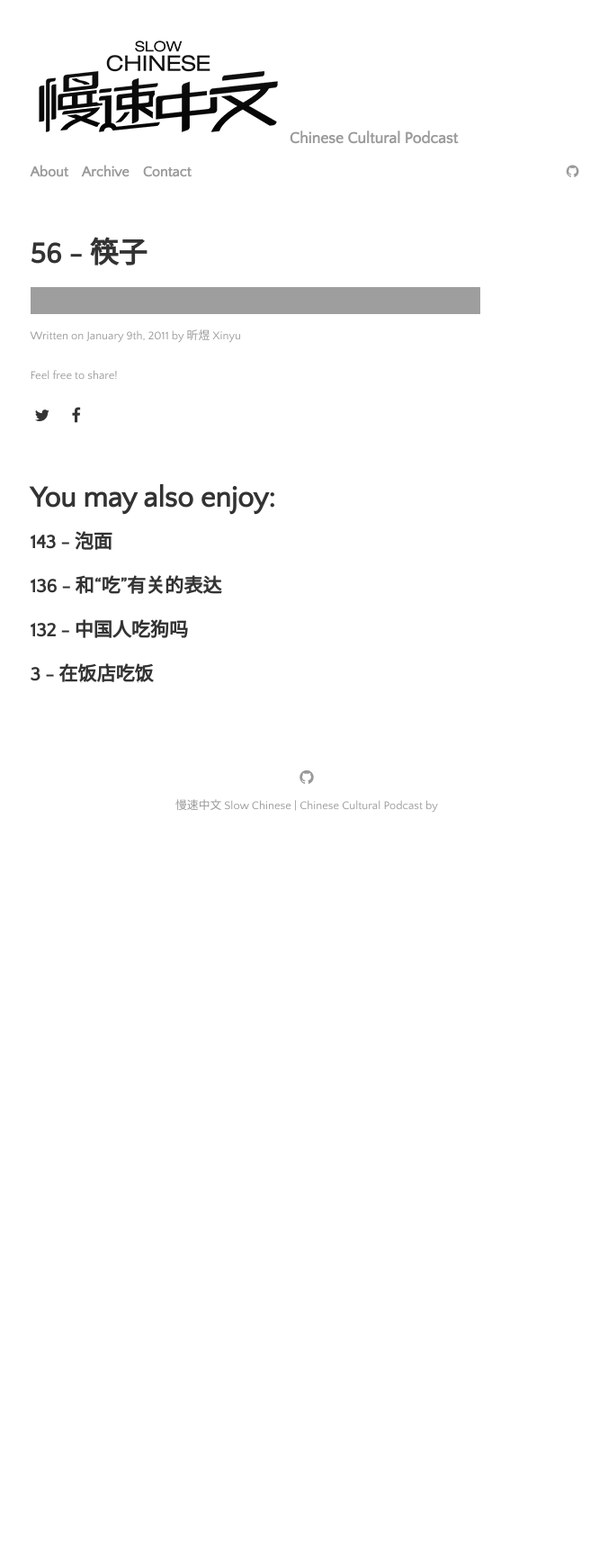
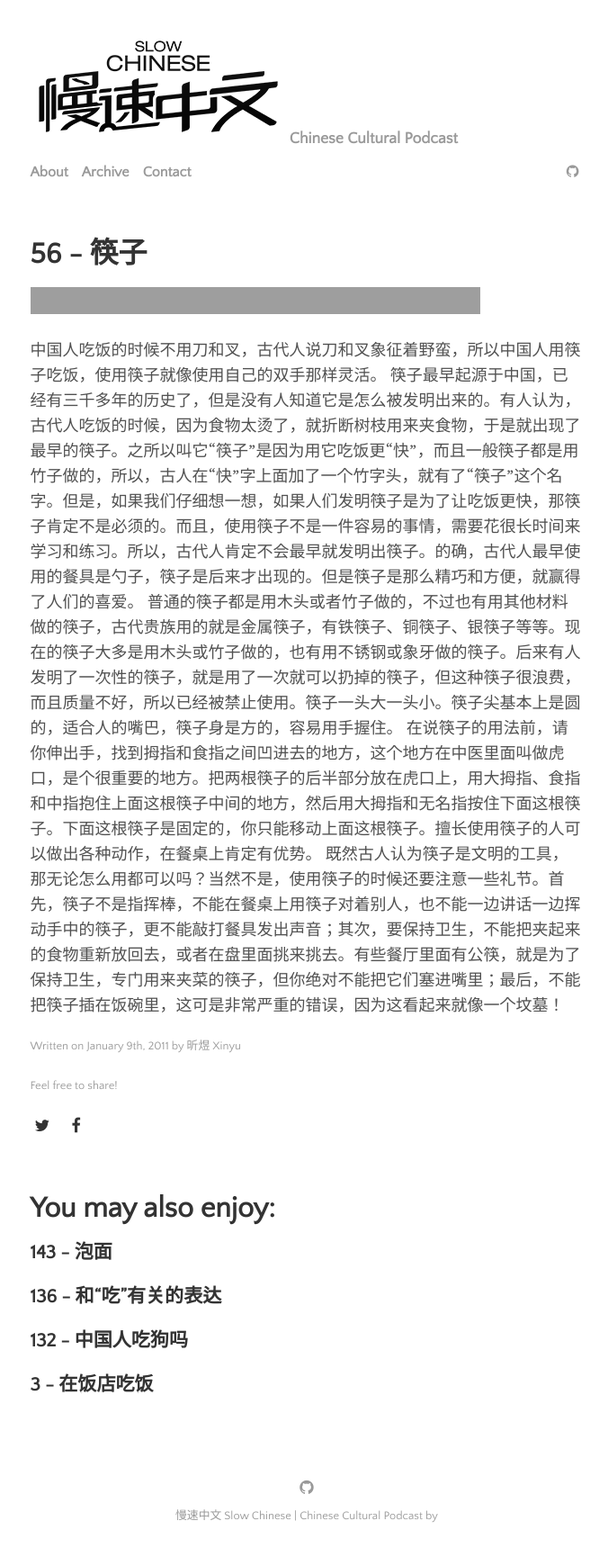
Before and after one commit to kitchenknif/SlowChinese, a Jekyll site: the page built from _posts/2011-01-09--056-kuai-zi.md, in a window 1280 px wide. Shown: the whole page at 90% size, without its empty margins (299-975 px from the left). Built offline with Jekyll 4.4.1, drawn with Linux system fonts in a browser that asks for light colours; nearby versions of some CDN libraries; before the commit the page ends 941 px from its top, so only the background shows below that; grey boxes are pictures that could not be loaded.

Commit message:
fixed one broken post

```diff
--- a/_posts/2011-01-09--056-kuai-zi.md
+++ b/_posts/2011-01-09--056-kuai-zi.md
@@ -6,9 +6,21 @@ date: 2011-01-09
 tags: [吃饭, 筷子, ]
 categories: ["History-and-Tradition", ]
 file: //archive.org/download/slowchinese_201909/Slow_Chinese_056.mp3
-summary: ""
+summary: "
+中国人吃饭的时候不用刀和叉，古代人说刀和叉象征着野蛮，所以中国人用筷子吃饭，使用筷子就像使用自己的双手那样灵活。
+筷子最早起源于中国，已经有三千多年的历史了，但是没有人知道它是怎么被发明出来的。有人认为，古代人吃饭的时候，因为食物太烫了，就折断树枝用来夹食物，于是就出现了最早的筷子。之所以叫它“筷子”是因为用它吃饭更“快”，而且一般筷子都是用竹子做的，所以，古人在“快”字上面加了一个竹字头，就有了“筷子”这个名字。但是，如果我们仔细想一想，如果人们发明筷子是为了让吃饭更快，那筷子肯定不是必须的。而且，使用筷子不是一件容易的事情，需要花很长时间来学习和练习。所以，古代人肯定不会最早就发明出筷子。的确，古代人最早使用的餐具是勺子，筷子是后来才出现的。但是筷子是那么精巧和方便，就赢得了人们的喜爱。
+普通的筷子都是用木头或者竹子做的，不过也有用其他材料做的筷子，古代贵族用的就是金属筷子，有铁筷子、铜筷子、银筷子等等。现在的筷子大多是用木头或竹子做的，也有用不锈钢或象牙做的筷子。后来有人发明了一次性的筷子，就是用了一次就可以扔掉的筷子，但这种筷子很浪费，而且质量不好，所以已经被禁止使用。筷子一头大一头小。筷子尖基本上是圆的，适合人的嘴巴，筷子身是方的，容易用手握住。
+在说筷子的用法前，请你伸出手，找到拇指和食指之间凹进去的地方，这个地方在中医里面叫做虎口，是个很重要的地方。把两根筷子的后半部分放在虎口上，用大拇指、食指和中指抱住上面这根筷子中间的地方，然后用大拇指和无名指按住下面这根筷子。下面这根筷子是固定的，你只能移动上面这根筷子。擅长使用筷子的人可以做出各种动作，在餐桌上肯定有优势。
+既然古人认为筷子是文明的工具，那无论怎么用都可以吗？当然不是，使用筷子的时候还要注意一些礼节。首先，筷子不是指挥棒，不能在餐桌上用筷子对着别人，也不能一边讲话一边挥动手中的筷子，更不能敲打餐具发出声音；其次，要保持卫生，不能把夹起来的食物重新放回去，或者在盘里面挑来挑去。有些餐厅里面有公筷，就是为了保持卫生，专门用来夹菜的筷子，但你绝对不能把它们塞进嘴里；最后，不能把筷子插在饭碗里，这可是非常严重的错误，因为这看起来就像一个坟墓！
+"
 duration: "0:03:13.467026"
 length: "3658742"
 ---
 
 <iframe src="https://archive.org/embed/slowchinese_201909/Slow_Chinese_056.mp3" width="500" height="30" frameborder="0" webkitallowfullscreen="true" mozallowfullscreen="true" allowfullscreen></iframe>
+
+中国人吃饭的时候不用刀和叉，古代人说刀和叉象征着野蛮，所以中国人用筷子吃饭，使用筷子就像使用自己的双手那样灵活。
+筷子最早起源于中国，已经有三千多年的历史了，但是没有人知道它是怎么被发明出来的。有人认为，古代人吃饭的时候，因为食物太烫了，就折断树枝用来夹食物，于是就出现了最早的筷子。之所以叫它“筷子”是因为用它吃饭更“快”，而且一般筷子都是用竹子做的，所以，古人在“快”字上面加了一个竹字头，就有了“筷子”这个名字。但是，如果我们仔细想一想，如果人们发明筷子是为了让吃饭更快，那筷子肯定不是必须的。而且，使用筷子不是一件容易的事情，需要花很长时间来学习和练习。所以，古代人肯定不会最早就发明出筷子。的确，古代人最早使用的餐具是勺子，筷子是后来才出现的。但是筷子是那么精巧和方便，就赢得了人们的喜爱。
+普通的筷子都是用木头或者竹子做的，不过也有用其他材料做的筷子，古代贵族用的就是金属筷子，有铁筷子、铜筷子、银筷子等等。现在的筷子大多是用木头或竹子做的，也有用不锈钢或象牙做的筷子。后来有人发明了一次性的筷子，就是用了一次就可以扔掉的筷子，但这种筷子很浪费，而且质量不好，所以已经被禁止使用。筷子一头大一头小。筷子尖基本上是圆的，适合人的嘴巴，筷子身是方的，容易用手握住。
+在说筷子的用法前，请你伸出手，找到拇指和食指之间凹进去的地方，这个地方在中医里面叫做虎口，是个很重要的地方。把两根筷子的后半部分放在虎口上，用大拇指、食指和中指抱住上面这根筷子中间的地方，然后用大拇指和无名指按住下面这根筷子。下面这根筷子是固定的，你只能移动上面这根筷子。擅长使用筷子的人可以做出各种动作，在餐桌上肯定有优势。
+既然古人认为筷子是文明的工具，那无论怎么用都可以吗？当然不是，使用筷子的时候还要注意一些礼节。首先，筷子不是指挥棒，不能在餐桌上用筷子对着别人，也不能一边讲话一边挥动手中的筷子，更不能敲打餐具发出声音；其次，要保持卫生，不能把夹起来的食物重新放回去，或者在盘里面挑来挑去。有些餐厅里面有公筷，就是为了保持卫生，专门用来夹菜的筷子，但你绝对不能把它们塞进嘴里；最后，不能把筷子插在饭碗里，这可是非常严重的错误，因为这看起来就像一个坟墓！
```
